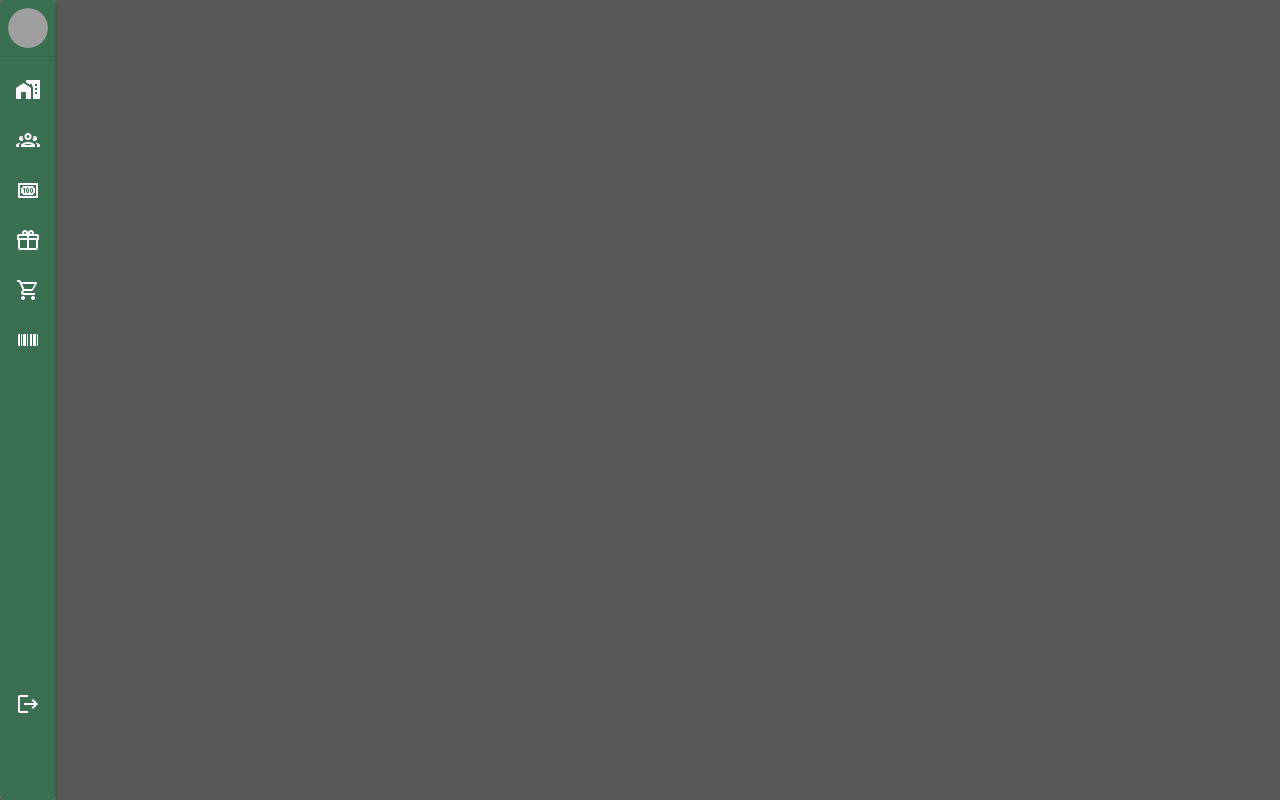
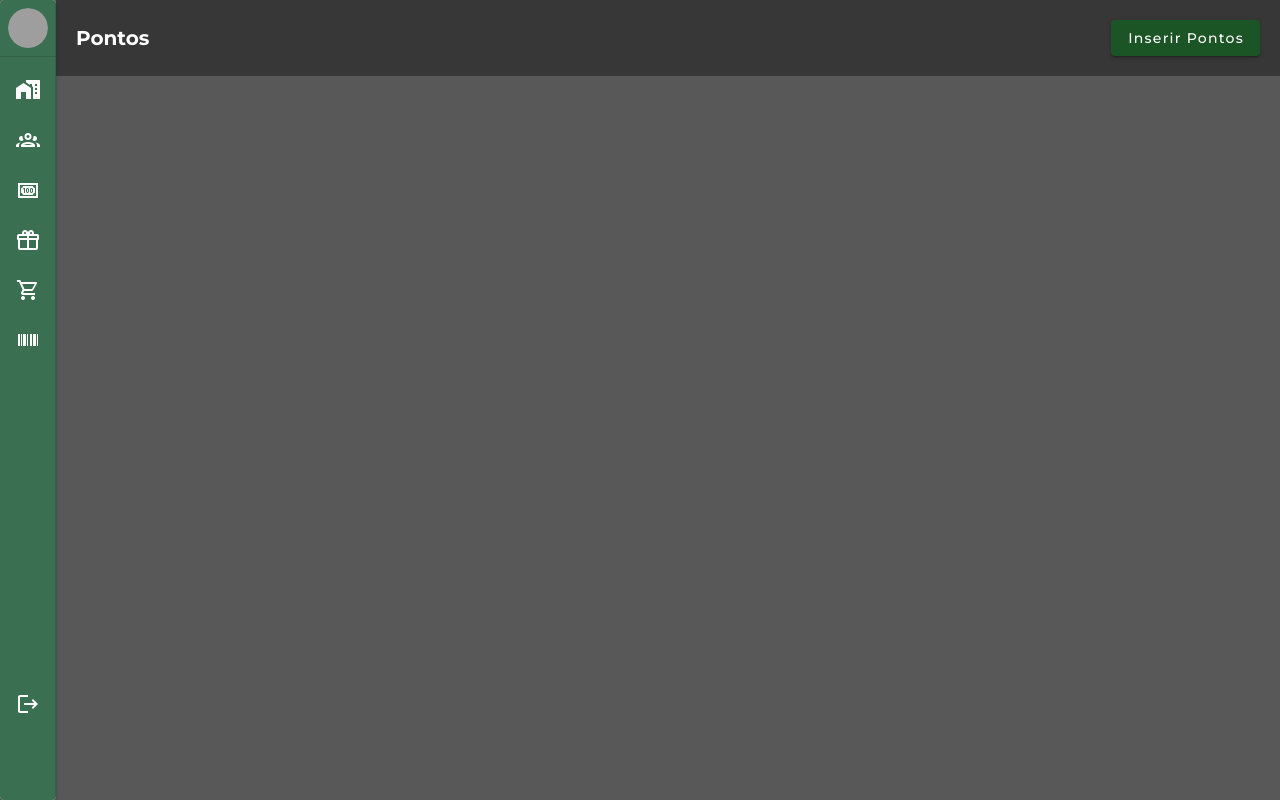
Before and after one commit to bssilva/tcc-front, a Vue app: page /pontos in a window 1280 px wide. Built offline with nearby package versions, Linux system fonts and the light colour scheme; grey boxes are pictures that could not be loaded.

Commit message:
Criação da view de Points

```diff
--- a/src/router/index.js
+++ b/src/router/index.js
@@ -1,6 +1,7 @@
 import Vue from "vue";
 import VueRouter from "vue-router";
 import Clients from "../template/views/clients/Clients.vue";
+import Points from "../template/views/points/Points.vue";
 
 Vue.use(VueRouter);
 
@@ -9,6 +10,11 @@ const routes = [
     path: "/clientes",
     name: "Clientes",
     component: Clients,
+  },
+  {
+    path: "/pontos",
+    name: "Pontos",
+    component: Points,
   },
 ];
 
--- /dev/null
+++ b/src/template/views/points/Points.js
@@ -0,0 +1,3 @@
+export default {
+  name: "Points",
+};
--- /dev/null
+++ b/src/template/views/points/Points.scss
@@ -0,0 +1,3 @@
+#point {
+  width: 100%;
+}
--- /dev/null
+++ b/src/template/views/points/Points.vue
@@ -0,0 +1,8 @@
+<template>
+  <div id="point">
+    <Header :title="'Pontos'" :nameButton="'Inserir pontos'" />
+  </div>
+</template>
+
+<script src="./Points.js" />
+<style lang="scss" src="./Points.scss" />
```
